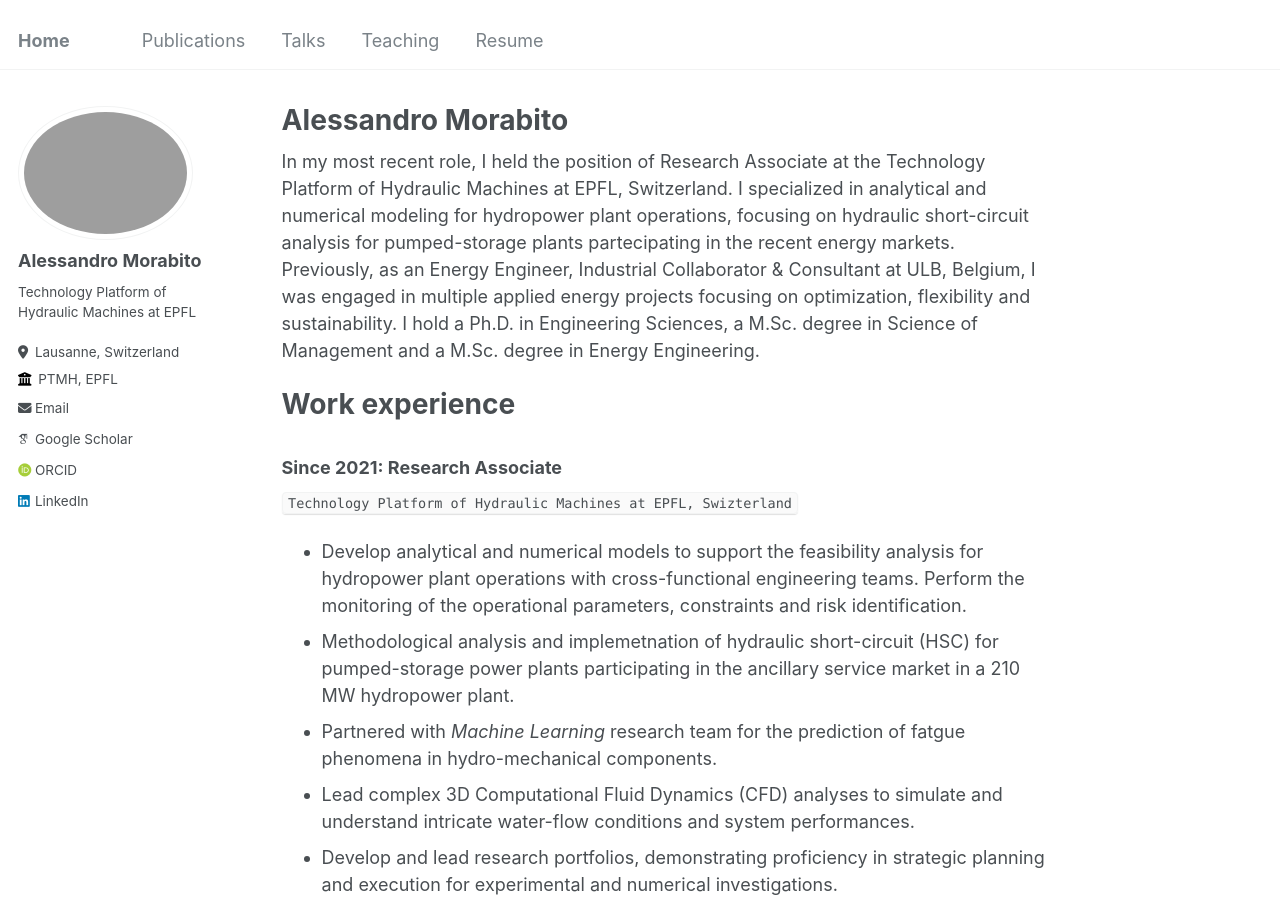
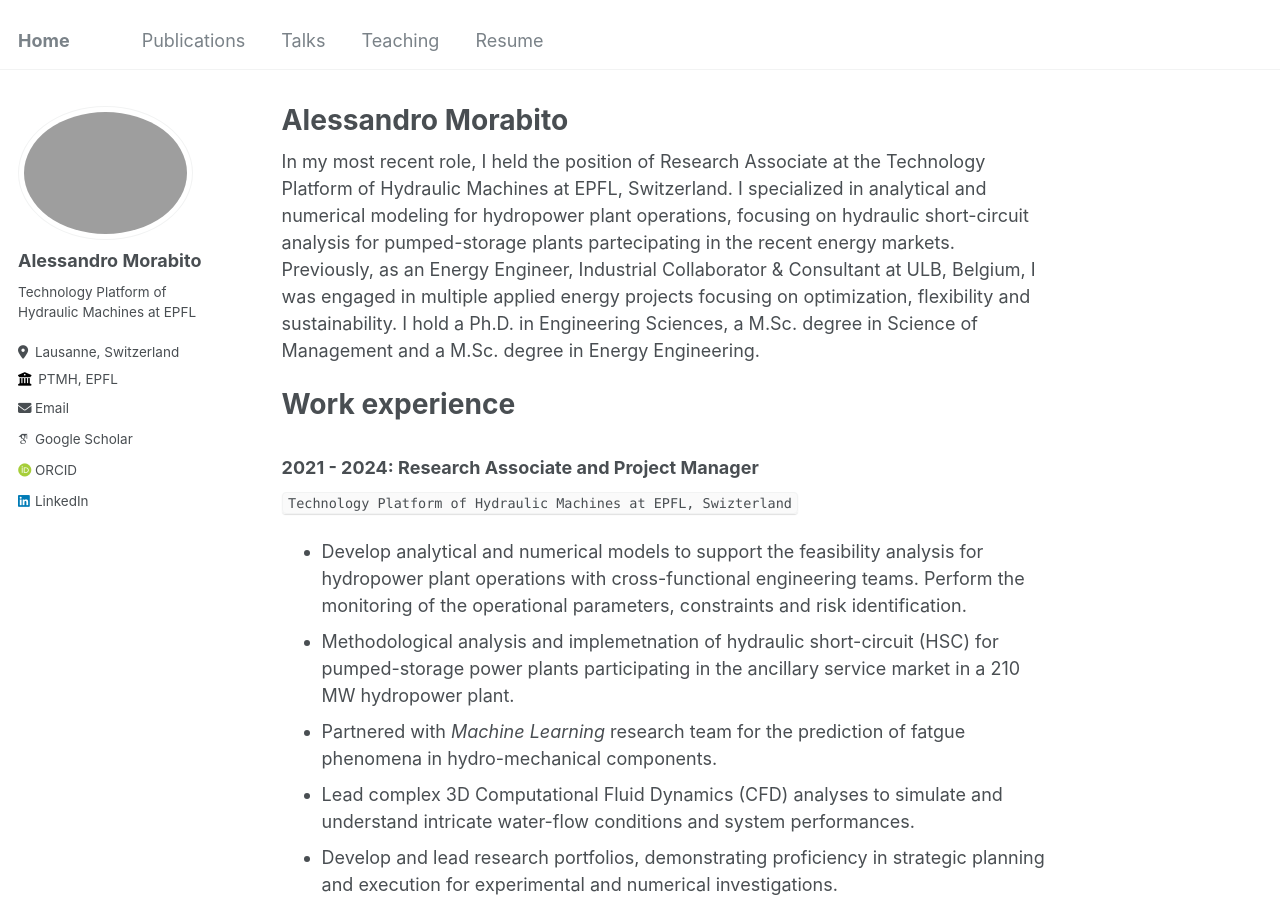
Before and after one commit to morabito-a/info, a Jekyll site: the page built from _pages/about.md, in a window 1280 px wide and 900 px high. Built offline with Jekyll 4.4.1, drawn with Linux system fonts in a browser that asks for light colours; some web fonts are replaced.

Commit message:
Update about.md

```diff
--- a/_pages/about.md
+++ b/_pages/about.md
@@ -13,7 +13,7 @@ I hold a Ph.D. in Engineering Sciences, a M.Sc. degree in Science of Management
 
 Work experience
 ======
-### Since 2021: **Research Associate**
+### 2021 - 2024: **Research Associate and Project Manager**
 `Technology Platform of Hydraulic Machines at EPFL, Swizterland`
   * Develop analytical and numerical models to support the feasibility analysis for hydropower plant operations with cross-functional engineering teams. Perform the monitoring of the operational parameters, constraints and risk identification.
   * Methodological analysis and implemetnation of hydraulic short-circuit (HSC) for pumped-storage power plants participating in the ancillary service market in a 210 MW hydropower plant.
```
